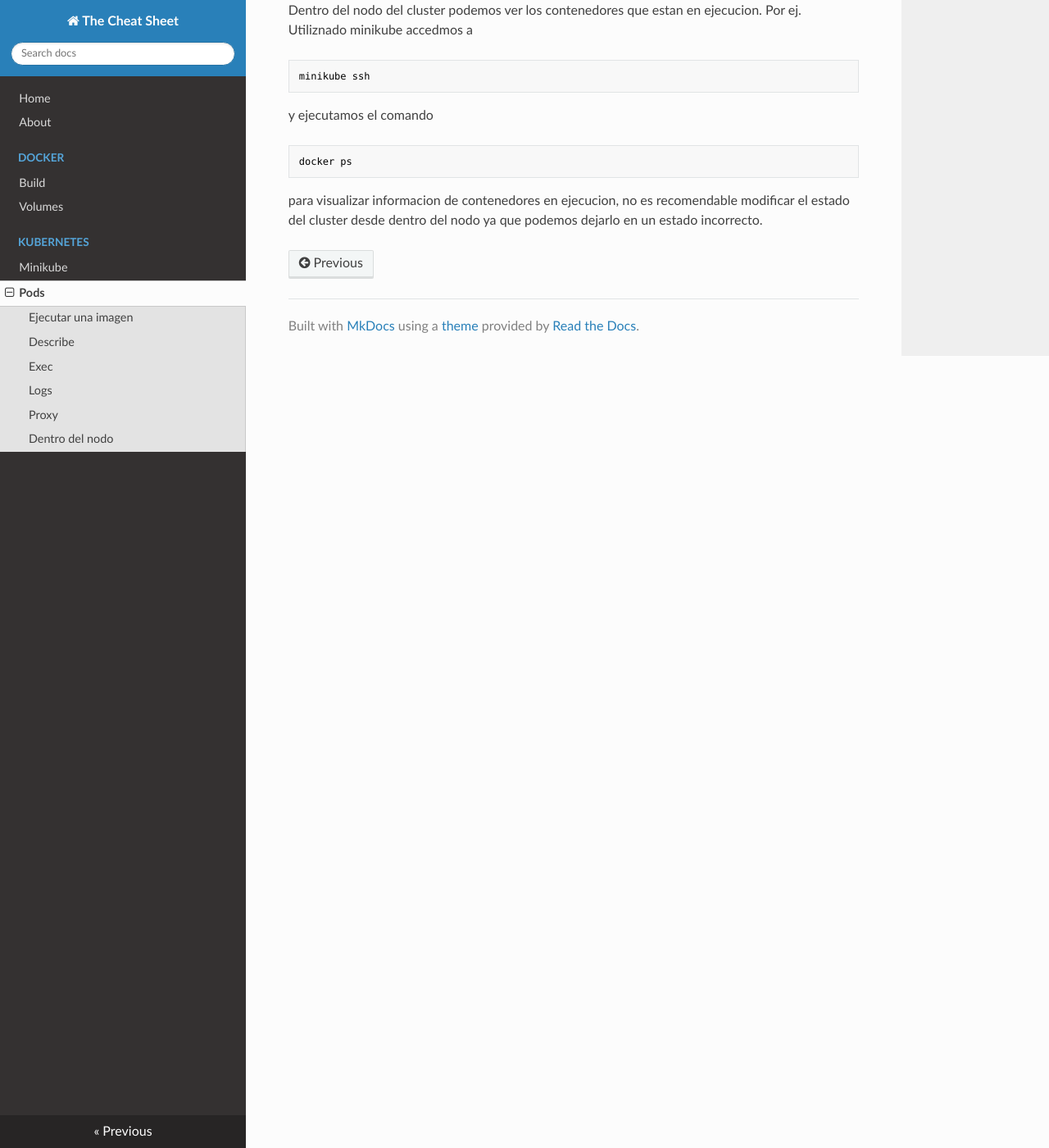
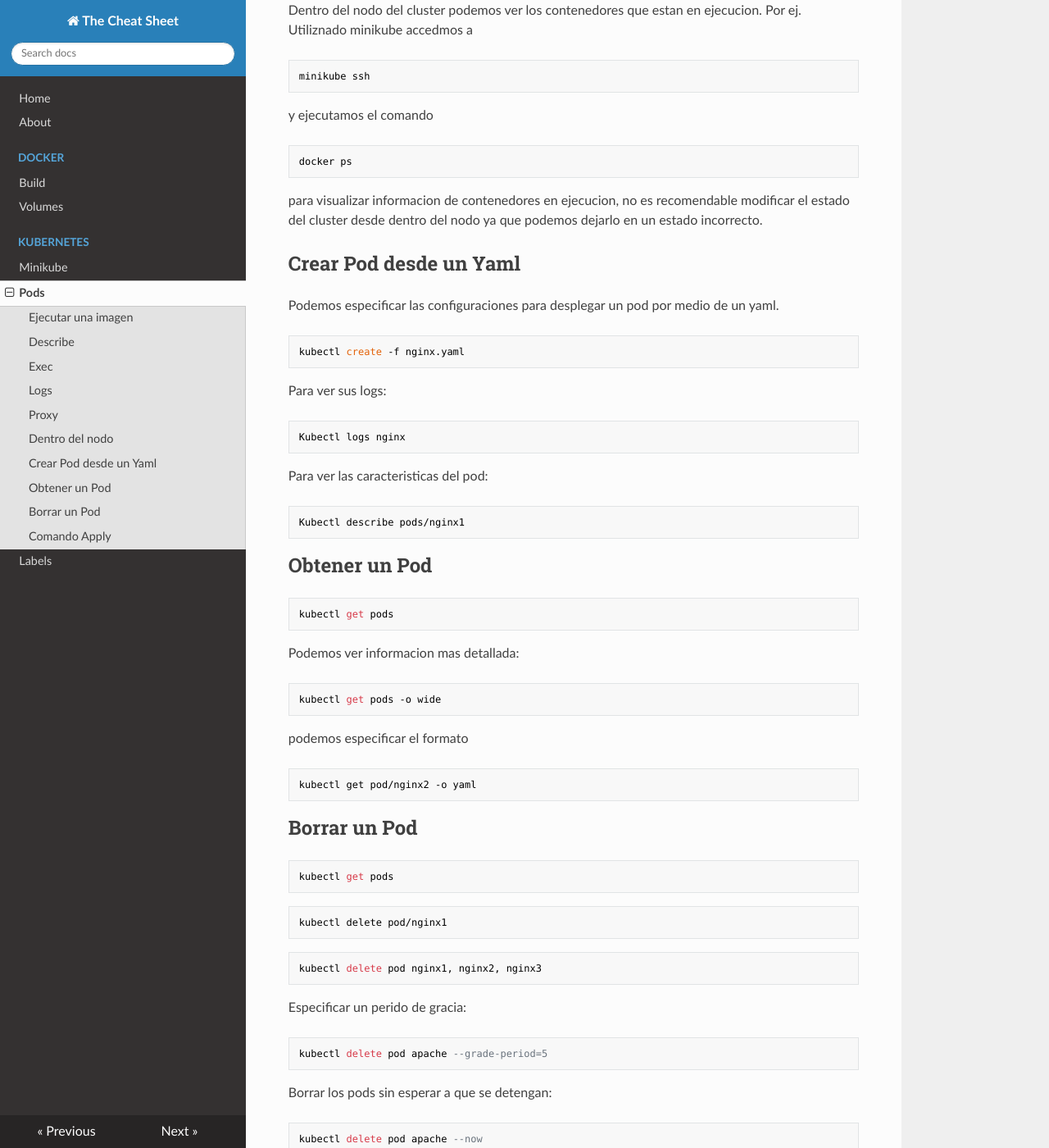
Before and after one commit to andresgomezbano/cheatsheet, an MkDocs documentation site: the page built from docs/kubernetes/pods.md, in a window 1280 px wide and 1400 px high, scrolled down 2711 px. Shown: the whole window at 82% size. Built offline with MkDocs 1.6.1, drawn with Linux system fonts in a browser that asks for light colours; nearby versions of some CDN libraries; some of the changed text lies outside the part shown.

Commit message:
add  pods and labels

````diff
--- a/docs/kubernetes/pods.md
+++ b/docs/kubernetes/pods.md
@@ -60,6 +60,7 @@ kubectl describe pod/nginx1
 ```
 
 Nos da detalle del pod llamado nginx1
+
 
 ## Exec
 
@@ -125,3 +126,71 @@ y ejecutamos el comando
 docker ps
 ```
 para visualizar informacion de contenedores en ejecucion, no es recomendable modificar el estado del cluster desde dentro del nodo ya que podemos dejarlo en un estado incorrecto.
+
+## Crear Pod desde un Yaml
+Podemos especificar las configuraciones para desplegar un pod por medio de un yaml.
+```
+kubectl create -f nginx.yaml
+```
+
+Para ver sus logs:
+```
+Kubectl logs nginx
+```
+
+Para ver las caracteristicas del pod:
+```
+Kubectl describe pods/nginx1
+```
+## Obtener un Pod
+```
+kubectl get pods
+```
+
+Podemos ver informacion mas detallada:
+
+```
+kubectl get pods -o wide
+```
+
+podemos especificar el formato
+
+```
+kubectl get pod/nginx2 -o yaml
+```
+
+## Borrar un Pod
+
+```
+kubectl get pods
+```
+
+```
+kubectl delete pod/nginx1
+```
+
+```
+kubectl delete pod nginx1, nginx2, nginx3
+```
+
+Especificar un perido de gracia:
+```
+kubectl delete pod apache --grade-period=5
+```
+
+Borrar los pods sin esperar a que se detengan:
+```
+kubectl delete pod apache --now
+```
+
+Borrat tods los pods
+```
+kubectl delete pods --all
+```
+
+## Comando Apply
+Es un comando de tipo declarativo, nos permite crear o modificar un objeto mediante un archivo de configuracion (depediendo de su estado).
+
+```
+kubectl apply -f nginx.yaml
+```
--- a/mkdocs.yml
+++ b/mkdocs.yml
@@ -9,6 +9,7 @@ nav:
     - Kubernetes:
         - Minikube: 'kubernetes/minikube.md'
         - Pods: 'kubernetes/pods.md'
+        - Labels: 'kubernetes/labels.md'
 theme:
     name: readthedocs
     highlightjs: true
````
Also changed, not shown: docs/kubernetes/labels.md (added, +81 -0 lines).
